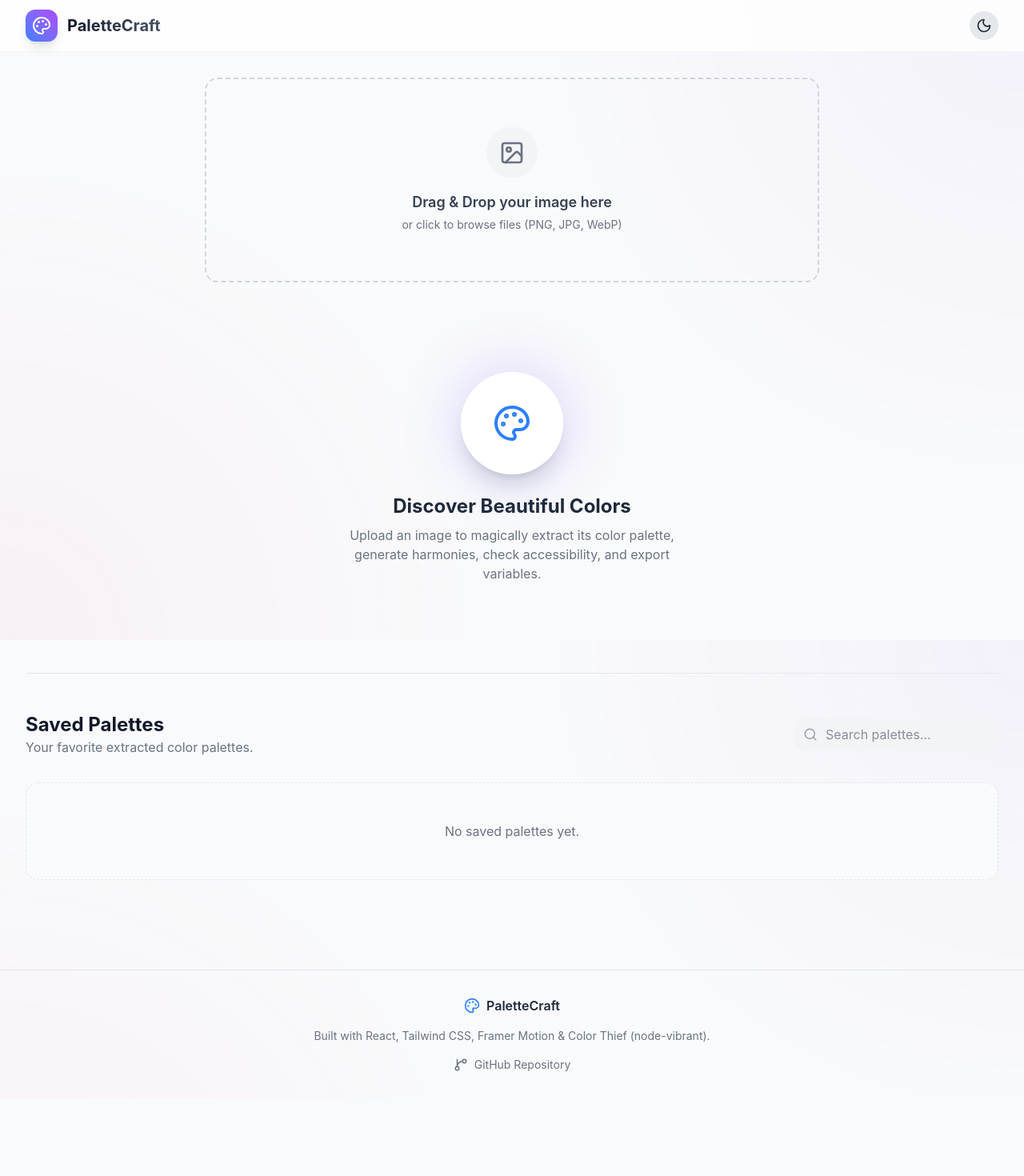
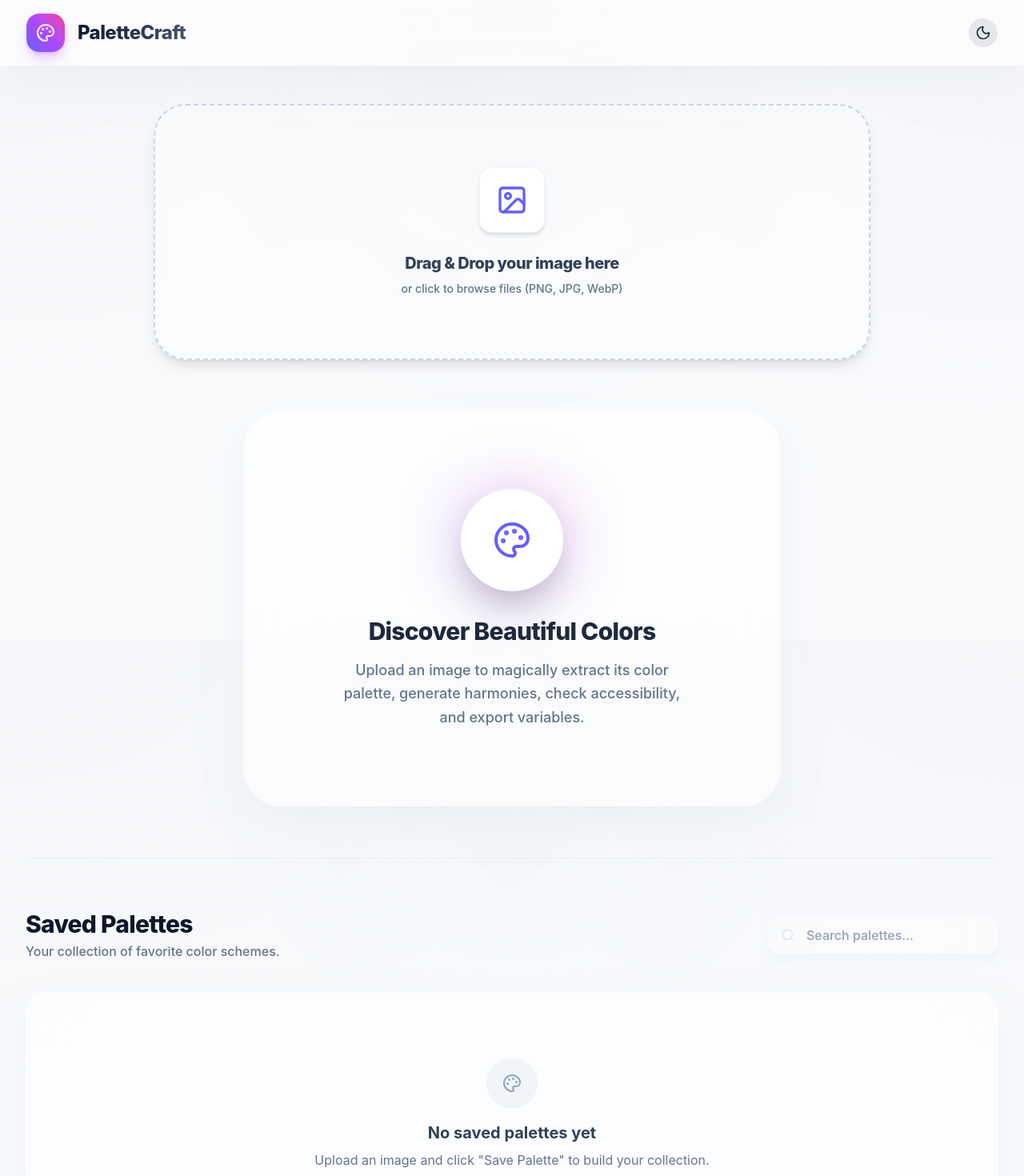
Before and after one commit to saanuvii/PaletteCraft, a React (Vite) app: page / in a window 1280 px wide. Shown: the top 1470 px of the page at 80% size. Before the commit the page ends 1373 px from the top, so only its background shows below. Built offline with nearby package versions, Linux system fonts and the light colour scheme.

Commit message:
feat: complete UI overhaul, fix localstorage, improve palette extraction

```diff
--- a/src/App.jsx
+++ b/src/App.jsx
@@ -29,7 +29,6 @@ function App() {
     setCurrentImage(imageSrc);
     const data = await extractColors(imageSrc, file);
     if (data) {
-      // Add to history
       const newEntry = {
         id: Date.now().toString(),
         name: `Palette ${new Date().toLocaleDateString()}`,
@@ -37,28 +36,28 @@ function App() {
         date: new Date().toISOString(),
         thumbnail: imageSrc
       };
-      setHistory(prev => [newEntry, ...prev].slice(0, 10)); // Keep last 10
+      setHistory(prev => [newEntry, ...prev].slice(0, 10));
     }
   };
 
   const toggleFavoritePalette = (paletteToSave) => {
     const exists = favorites.find(f => f.id === paletteToSave.id);
     if (exists) {
-      setFavorites(favorites.filter(f => f.id !== paletteToSave.id));
+      setFavorites(prev => prev.filter(f => f.id !== paletteToSave.id));
       toast.success("Removed from favorites");
     } else {
-      setFavorites([{ ...paletteToSave, id: Date.now().toString() }, ...favorites]);
+      setFavorites(prev => [{ ...paletteToSave, id: Date.now().toString() }, ...prev]);
       toast.success("Saved to favorites");
     }
   };
 
   const deleteFavorite = (id) => {
-    setFavorites(favorites.filter(f => f.id !== id));
+    setFavorites(prev => prev.filter(f => f.id !== id));
     toast.success("Deleted from favorites");
   };
 
   const renameFavorite = (id, newName) => {
-    setFavorites(favorites.map(f => f.id === id ? { ...f, name: newName } : f));
+    setFavorites(prev => prev.map(f => f.id === id ? { ...f, name: newName } : f));
   };
 
   const filteredFavorites = favorites.filter(f =>
@@ -67,17 +66,24 @@ function App() {
   );
 
   return (
-    <div className="min-h-screen transition-colors duration-200">
-      <Toaster position="bottom-right" />
+    <div className="min-h-screen transition-colors duration-300 font-sans">
+      <Toaster position="bottom-right" toastOptions={{
+        style: {
+          background: '#333',
+          color: '#fff',
+          borderRadius: '12px',
+          padding: '16px',
+        }
+      }} />
 
       {/* Header */}
-      <header className="sticky top-0 z-50 bg-white/80 dark:bg-gray-900/80 backdrop-blur-lg border-b border-gray-100 dark:border-gray-800">
-        <div className="max-w-7xl mx-auto px-4 sm:px-6 lg:px-8 h-16 flex items-center justify-between">
-          <div className="flex items-center gap-3">
-            <div className="w-10 h-10 bg-gradient-to-tr from-blue-500 to-purple-500 rounded-xl flex items-center justify-center text-white shadow-lg">
+      <header className="sticky top-0 z-50 glass-panel border-x-0 border-t-0 border-b border-white/20 dark:border-white/5 rounded-none shadow-sm">
+        <div className="max-w-7xl mx-auto px-4 sm:px-6 lg:px-8 h-20 flex items-center justify-between">
+          <div className="flex items-center gap-4">
+            <div className="w-12 h-12 bg-gradient-to-tr from-indigo-500 via-purple-500 to-pink-500 rounded-2xl flex items-center justify-center text-white shadow-lg shadow-purple-500/30">
               <Palette size={24} />
             </div>
-            <h1 className="text-xl font-bold bg-clip-text text-transparent bg-gradient-to-r from-gray-900 to-gray-600 dark:from-white dark:to-gray-300">
+            <h1 className="text-2xl font-extrabold tracking-tight bg-clip-text text-transparent bg-gradient-to-r from-slate-900 to-slate-600 dark:from-white dark:to-slate-300">
               PaletteCraft
             </h1>
           </div>
@@ -85,17 +91,20 @@ function App() {
         </div>
       </header>
 
-      <main className="max-w-7xl mx-auto px-4 sm:px-6 lg:px-8 py-8 space-y-12">
+      <main className="max-w-7xl mx-auto px-4 sm:px-6 lg:px-8 py-12 space-y-16">
         {/* Upload Section */}
-        <section className="max-w-3xl mx-auto">
+        <section className="max-w-4xl mx-auto">
           <ImageUploader onImageUpload={handleImageUpload} currentImage={currentImage} />
           {isExtracting && (
-            <div className="mt-4 text-center text-gray-500 flex items-center justify-center gap-2">
-              <div className="w-4 h-4 rounded-full border-2 border-blue-500 border-t-transparent animate-spin"></div>
-              Extracting colors...
-            </div>
+            <motion.div
+              initial={{ opacity: 0, y: 10 }} animate={{ opacity: 1, y: 0 }}
+              className="mt-6 text-center text-slate-600 dark:text-slate-400 flex items-center justify-center gap-3 font-medium"
+            >
+              <div className="w-5 h-5 rounded-full border-2 border-indigo-500 border-t-transparent animate-spin"></div>
+              Analyzing pixels & extracting palette...
+            </motion.div>
           )}
-          {error && <div className="mt-4 text-center text-red-500">{error}</div>}
+          {error && <div className="mt-6 text-center text-red-500 font-medium bg-red-50 dark:bg-red-900/20 py-3 rounded-xl">{error}</div>}
         </section>
 
         <AnimatePresence mode="wait">
@@ -107,10 +116,15 @@ function App() {
               initial={{ opacity: 0, y: 20 }}
               animate={{ opacity: 1, y: 0 }}
               exit={{ opacity: 0, y: -20 }}
-              className="space-y-12"
+              transition={{ duration: 0.5, ease: "easeOut" }}
+              className="space-y-16"
             >
               {/* Top Bar Actions */}
-              <div className="flex justify-end mb-4">
+              <div className="flex justify-between items-end border-b border-slate-200/50 dark:border-slate-800 pb-4">
+                <div>
+                  <h2 className="text-3xl font-extrabold text-slate-900 dark:text-white tracking-tight">Extracted Palette</h2>
+                  <p className="text-slate-500 dark:text-slate-400 mt-1 font-medium">The dominant and vibrant colors discovered in your image.</p>
+                </div>
                 <button
                   onClick={() => toggleFavoritePalette({
                     name: `Palette ${new Date().toLocaleDateString()}`,
@@ -118,7 +132,7 @@ function App() {
                     date: new Date().toISOString(),
                     thumbnail: currentImage
                   })}
-                  className="flex items-center gap-2 px-4 py-2 bg-gray-900 dark:bg-white text-white dark:text-gray-900 rounded-lg hover:bg-gray-800 dark:hover:bg-gray-100 transition-colors font-medium shadow-sm"
+                  className="flex items-center gap-2 px-6 py-2.5 bg-slate-900 dark:bg-white text-white dark:text-slate-900 rounded-xl hover:scale-105 transition-all font-bold shadow-xl shadow-slate-900/20 dark:shadow-white/10"
                 >
                   Save Palette
                 </button>
@@ -126,10 +140,6 @@ function App() {
 
               {/* Extracted Colors Grid */}
               <section>
-                <div className="mb-8">
-                  <h2 className="text-2xl font-bold text-gray-900 dark:text-white mb-2">Extracted Palette</h2>
-                  <p className="text-gray-500 dark:text-gray-400">The most prominent colors found in your image.</p>
-                </div>
                 <PaletteGrid colors={extractedData.palette} />
               </section>
 
@@ -153,36 +163,40 @@ function App() {
           ) : null}
         </AnimatePresence>
 
-        {/* Saved & History Section */}
-        <section className="pt-12 border-t border-gray-200 dark:border-gray-800">
-          <div className="flex flex-col md:flex-row justify-between items-start md:items-center mb-8 gap-4">
+        {/* Saved Palettes Section */}
+        <section className="pt-16 border-t border-slate-200/50 dark:border-slate-800">
+          <div className="flex flex-col md:flex-row justify-between items-start md:items-center mb-10 gap-6">
             <div>
-              <h2 className="text-2xl font-bold text-gray-900 dark:text-white">Saved Palettes</h2>
-              <p className="text-gray-500 dark:text-gray-400">Your favorite extracted color palettes.</p>
+              <h2 className="text-3xl font-extrabold text-slate-900 dark:text-white tracking-tight">Saved Palettes</h2>
+              <p className="text-slate-500 dark:text-slate-400 mt-1 font-medium">Your collection of favorite color schemes.</p>
             </div>
-            <div className="relative w-full md:w-64">
-              <Search className="absolute left-3 top-1/2 -translate-y-1/2 text-gray-400" size={18} />
+            <div className="relative w-full md:w-72">
+              <Search className="absolute left-4 top-1/2 -translate-y-1/2 text-slate-400" size={18} />
               <input
                 type="text"
                 placeholder="Search palettes..."
                 value={searchQuery}
                 onChange={(e) => setSearchQuery(e.target.value)}
-                className="w-full pl-10 pr-4 py-2 bg-gray-100 dark:bg-gray-800 border-none rounded-xl focus:ring-2 focus:ring-blue-500 outline-none text-gray-800 dark:text-gray-200"
+                className="w-full pl-12 pr-4 py-3 glass-card border-none rounded-2xl focus:ring-2 focus:ring-indigo-500 outline-none text-slate-800 dark:text-slate-200 placeholder-slate-400 font-medium"
               />
             </div>
           </div>
 
           {favorites.length === 0 ? (
-            <div className="text-center py-12 bg-gray-50 dark:bg-gray-800/50 rounded-2xl border border-dashed border-gray-200 dark:border-gray-700">
-              <p className="text-gray-500 dark:text-gray-400">No saved palettes yet.</p>
+            <div className="text-center py-20 glass-panel border-dashed rounded-3xl">
+              <div className="w-16 h-16 bg-slate-100 dark:bg-slate-800 rounded-full flex items-center justify-center mx-auto mb-4">
+                <Palette size={24} className="text-slate-400" />
+              </div>
+              <h3 className="text-xl font-bold text-slate-700 dark:text-slate-300 mb-2">No saved palettes yet</h3>
+              <p className="text-slate-500 dark:text-slate-400">Upload an image and click "Save Palette" to build your collection.</p>
             </div>
           ) : (
-            <div className="grid grid-cols-1 md:grid-cols-2 lg:grid-cols-3 gap-6">
+            <div className="grid grid-cols-1 md:grid-cols-2 lg:grid-cols-3 gap-8">
               {filteredFavorites.map((fav) => (
-                <div key={fav.id} className="bg-white dark:bg-gray-800 rounded-2xl p-4 shadow-sm border border-gray-100 dark:border-gray-700 flex flex-col gap-4">
+                <div key={fav.id} className="glass-panel rounded-3xl p-5 flex flex-col gap-5 hover:shadow-2xl transition-all duration-300 group/card">
                   <div className="flex gap-4 items-center">
                     {fav.thumbnail && (
-                      <div className="w-16 h-16 rounded-lg overflow-hidden shrink-0 border border-gray-100 dark:border-gray-700">
+                      <div className="w-16 h-16 rounded-2xl overflow-hidden shrink-0 border border-slate-200 dark:border-slate-700 shadow-inner">
                         <img src={fav.thumbnail} alt="Thumbnail" className="w-full h-full object-cover" />
                       </div>
                     )}
@@ -192,17 +206,17 @@ function App() {
                           type="text"
                           value={fav.name}
                           onChange={(e) => renameFavorite(fav.id, e.target.value)}
-                          className="bg-transparent font-semibold text-gray-800 dark:text-gray-100 outline-none focus:border-b border-blue-500 w-full truncate"
+                          className="bg-transparent font-bold text-slate-800 dark:text-slate-100 outline-none border-b border-transparent focus:border-indigo-500 w-full truncate transition-colors"
                         />
-                        <Edit2 size={14} className="text-gray-400 opacity-0 group-hover:opacity-100 transition-opacity shrink-0" />
+                        <Edit2 size={14} className="text-slate-400 opacity-0 group-hover:opacity-100 transition-opacity shrink-0" />
                       </div>
-                      <p className="text-xs text-gray-500">{new Date(fav.date).toLocaleDateString()}</p>
+                      <p className="text-xs text-slate-500 font-medium mt-1">{new Date(fav.date).toLocaleDateString()}</p>
                     </div>
-                    <button onClick={() => deleteFavorite(fav.id)} className="p-2 text-gray-400 hover:text-red-500 transition-colors">
+                    <button onClick={() => deleteFavorite(fav.id)} className="p-2.5 bg-slate-100 dark:bg-slate-800 rounded-xl text-slate-400 hover:text-red-500 hover:bg-red-50 dark:hover:bg-red-900/30 transition-all opacity-0 group-hover/card:opacity-100">
                       <Trash2 size={18} />
                     </button>
                   </div>
-                  <div className="flex h-12 rounded-lg overflow-hidden shadow-inner">
+                  <div className="flex h-16 rounded-2xl overflow-hidden shadow-inner border border-white/20 dark:border-white/5">
                     {fav.colors.slice(0, 6).map((c, i) => (
                       <div key={i} className="flex-1" style={{ backgroundColor: c }}></div>
                     ))}
@@ -215,17 +229,19 @@ function App() {
 
       </main>
 
-      <footer className="mt-20 py-8 border-t border-gray-200 dark:border-gray-800">
-        <div className="max-w-7xl mx-auto px-4 text-center flex flex-col items-center gap-4 text-gray-500 dark:text-gray-400">
-          <div className="flex items-center gap-2">
-            <Palette size={20} className="text-blue-500" />
-            <span className="font-semibold text-gray-800 dark:text-gray-200">PaletteCraft</span>
+      <footer className="mt-24 py-12 border-t border-slate-200/50 dark:border-slate-800 bg-white/30 dark:bg-slate-900/30 backdrop-blur-md">
+        <div className="max-w-7xl mx-auto px-4 text-center flex flex-col items-center gap-6 text-slate-500 dark:text-slate-400">
+          <div className="flex items-center gap-3">
+            <div className="w-8 h-8 bg-gradient-to-tr from-indigo-500 to-purple-500 rounded-lg flex items-center justify-center text-white">
+              <Palette size={16} />
+            </div>
+            <span className="font-bold text-lg text-slate-800 dark:text-slate-200 tracking-tight">PaletteCraft</span>
           </div>
-          <p className="text-sm">
-            Built with React, Tailwind CSS, Framer Motion & Color Thief (node-vibrant).
+          <p className="text-sm font-medium">
+            Built with React, Tailwind CSS V4 & Framer Motion.
           </p>
-          <a href="#" className="flex items-center gap-2 text-sm hover:text-gray-800 dark:hover:text-gray-200 transition-colors">
-            <GitBranch size={18} /> GitHub Repository
+          <a href="#" className="flex items-center gap-2 text-sm font-bold px-4 py-2 bg-slate-100 dark:bg-slate-800 rounded-full hover:bg-slate-200 dark:hover:bg-slate-700 transition-colors text-slate-700 dark:text-slate-300">
+            <GitBranch size={16} /> GitHub Repository
           </a>
         </div>
       </footer>
--- a/src/components/EmptyState.jsx
+++ b/src/components/EmptyState.jsx
@@ -5,20 +5,20 @@ import { Palette } from 'lucide-react';
 export function EmptyState() {
   return (
     <motion.div
-      initial={{ opacity: 0, y: 20 }}
-      animate={{ opacity: 1, y: 0 }}
-      className="flex flex-col items-center justify-center py-16 text-center"
+      initial={{ opacity: 0, scale: 0.95 }}
+      animate={{ opacity: 1, scale: 1 }}
+      className="flex flex-col items-center justify-center py-24 text-center max-w-2xl mx-auto glass-panel rounded-[3rem]"
     >
-      <div className="relative w-32 h-32 mb-6">
-        <div className="absolute inset-0 bg-gradient-to-tr from-blue-500 to-purple-500 rounded-full blur-2xl opacity-20 animate-pulse"></div>
-        <div className="relative flex items-center justify-center w-full h-full bg-white dark:bg-gray-800 rounded-full shadow-xl">
-          <Palette size={48} className="text-blue-500 dark:text-blue-400" />
+      <div className="relative w-32 h-32 mb-8 group">
+        <div className="absolute inset-0 bg-gradient-to-tr from-indigo-500 via-purple-500 to-pink-500 rounded-full blur-2xl opacity-30 group-hover:opacity-50 transition-opacity duration-500 animate-pulse"></div>
+        <div className="relative flex items-center justify-center w-full h-full bg-white dark:bg-slate-800 rounded-full shadow-2xl border border-white/50 dark:border-white/10">
+          <Palette size={48} className="text-indigo-500 dark:text-indigo-400" />
         </div>
       </div>
-      <h2 className="text-2xl font-bold text-gray-800 dark:text-gray-100 mb-2">
+      <h2 className="text-3xl font-extrabold text-slate-800 dark:text-slate-100 mb-4 tracking-tight">
         Discover Beautiful Colors
       </h2>
-      <p className="text-gray-500 dark:text-gray-400 max-w-md">
+      <p className="text-slate-500 dark:text-slate-400 max-w-md text-lg font-medium leading-relaxed">
         Upload an image to magically extract its color palette, generate harmonies, check accessibility, and export variables.
       </p>
     </motion.div>
--- a/src/components/ImageUploader.jsx
+++ b/src/components/ImageUploader.jsx
@@ -42,10 +42,10 @@ export function ImageUploader({ onImageUpload, currentImage }) {
     <div
       className={twMerge(
         clsx(
-          "relative flex flex-col items-center justify-center w-full h-64 border-2 border-dashed rounded-2xl transition-all duration-300 ease-in-out group cursor-pointer overflow-hidden",
+          "relative flex flex-col items-center justify-center w-full h-80 border-2 border-dashed rounded-[2.5rem] transition-all duration-300 ease-in-out group cursor-pointer overflow-hidden backdrop-blur-md shadow-lg",
           isDragging
-            ? "border-blue-500 bg-blue-50 dark:bg-blue-900/20"
-            : "border-gray-300 dark:border-gray-700 hover:border-gray-400 dark:hover:border-gray-500 hover:bg-gray-50 dark:hover:bg-gray-800/50"
+            ? "border-indigo-500 bg-indigo-50/50 dark:bg-indigo-900/20 shadow-indigo-500/20"
+            : "border-slate-300 dark:border-slate-700 hover:border-indigo-400 dark:hover:border-indigo-500 bg-white/40 dark:bg-slate-800/40 hover:bg-white/60 dark:hover:bg-slate-800/60"
         )
       )}
       onDragOver={handleDragOver}
@@ -60,28 +60,28 @@ export function ImageUploader({ onImageUpload, currentImage }) {
       />
 
       {currentImage ? (
-        <div className="absolute inset-0 w-full h-full">
+        <div className="absolute inset-0 w-full h-full p-4">
           <img
             src={currentImage}
             alt="Uploaded preview"
-            className="w-full h-full object-contain p-2"
+            className="w-full h-full object-contain drop-shadow-xl rounded-2xl"
           />
-          <div className="absolute inset-0 bg-black/40 opacity-0 group-hover:opacity-100 transition-opacity flex items-center justify-center text-white backdrop-blur-sm z-0">
-            <div className="flex items-center space-x-2">
+          <div className="absolute inset-4 rounded-2xl bg-black/50 opacity-0 group-hover:opacity-100 transition-opacity duration-300 flex items-center justify-center text-white backdrop-blur-sm z-0">
+            <div className="flex items-center space-x-3 bg-white/20 px-6 py-3 rounded-xl backdrop-blur-md">
               <UploadCloud size={24} />
-              <span className="font-medium">Replace Image</span>
+              <span className="font-bold tracking-wide">Replace Image</span>
             </div>
           </div>
         </div>
       ) : (
-        <div className="flex flex-col items-center text-center p-6 z-0 pointer-events-none">
-          <div className="p-4 bg-gray-100 dark:bg-gray-800 rounded-full mb-4 group-hover:scale-110 transition-transform">
-            <ImageIcon size={32} className="text-gray-500 dark:text-gray-400" />
+        <div className="flex flex-col items-center text-center p-8 z-0 pointer-events-none">
+          <div className="p-5 bg-white dark:bg-slate-800 rounded-2xl mb-6 shadow-md border border-slate-100 dark:border-slate-700 group-hover:scale-110 group-hover:-translate-y-2 transition-all duration-300">
+            <ImageIcon size={40} className="text-indigo-500 dark:text-indigo-400" />
           </div>
-          <p className="text-lg font-semibold text-gray-700 dark:text-gray-300 mb-1">
+          <p className="text-xl font-extrabold text-slate-700 dark:text-slate-200 mb-2 tracking-tight">
             Drag & Drop your image here
           </p>
-          <p className="text-sm text-gray-500 dark:text-gray-400">
+          <p className="text-sm font-medium text-slate-500 dark:text-slate-400">
             or click to browse files (PNG, JPG, WebP)
           </p>
         </div>
--- a/src/components/PaletteGrid.jsx
+++ b/src/components/PaletteGrid.jsx
@@ -6,8 +6,8 @@ export function PaletteGrid({ colors, title }) {
 
   return (
     <div className="space-y-4">
-      {title && <h3 className="text-xl font-semibold text-gray-800 dark:text-gray-100">{title}</h3>}
-      <div className="grid grid-cols-2 md:grid-cols-3 lg:grid-cols-6 gap-4">
+      {title && <h3 className="text-xl font-bold text-slate-800 dark:text-slate-100 mb-4">{title}</h3>}
+      <div className="grid grid-cols-2 md:grid-cols-3 lg:grid-cols-4 xl:grid-cols-6 gap-6">
         {colors.map((hex, i) => (
           <ColorCard key={`${hex}-${i}`} hex={hex} />
         ))}
--- a/src/hooks/useLocalStorage.js
+++ b/src/hooks/useLocalStorage.js
@@ -1,7 +1,12 @@
 import { useState, useEffect } from 'react';
 
 export function useLocalStorage(key, initialValue) {
+  // Use a lazy initializer for state to avoid hydration mismatch
+  // but ensure we read from localStorage correctly.
   const [storedValue, setStoredValue] = useState(() => {
+    if (typeof window === 'undefined') {
+      return initialValue;
+    }
     try {
       const item = window.localStorage.getItem(key);
       return item ? JSON.parse(item) : initialValue;
--- a/src/index.css
+++ b/src/index.css
@@ -7,25 +7,39 @@
 
 @theme {
   --font-sans: 'Inter', system-ui, sans-serif;
-  --color-primary: #8b5cf6;
-  --color-secondary: #ec4899;
 }
 
 body {
-  background-image: radial-gradient(circle at top right, rgba(139, 92, 246, 0.05) 0%, transparent 40%),
-                    radial-gradient(circle at bottom left, rgba(236, 72, 153, 0.05) 0%, transparent 40%);
+  background-color: #f8fafc;
+  background-image:
+    radial-gradient(at 0% 0%, hsla(253,16%,7%,0.02) 0, transparent 50%),
+    radial-gradient(at 50% 0%, hsla(225,39%,30%,0.02) 0, transparent 50%),
+    radial-gradient(at 100% 0%, hsla(339,49%,30%,0.02) 0, transparent 50%);
   background-attachment: fixed;
+  color: #0f172a;
 }
 
 .dark body {
-  background-image: radial-gradient(circle at top right, rgba(139, 92, 246, 0.15) 0%, transparent 40%),
-                    radial-gradient(circle at bottom left, rgba(236, 72, 153, 0.15) 0%, transparent 40%);
+  background-color: #0f172a;
+  background-image:
+    radial-gradient(at 0% 0%, hsla(253,16%,7%,1) 0, transparent 50%),
+    radial-gradient(at 50% 0%, hsla(225,39%,30%,0.15) 0, transparent 50%),
+    radial-gradient(at 100% 0%, hsla(339,49%,30%,0.1) 0, transparent 50%);
+  color: #f8fafc;
 }
 
 .glass-panel {
-  @apply bg-white/70 dark:bg-gray-900/70 backdrop-blur-xl border border-white/50 dark:border-gray-700/50 shadow-xl shadow-gray-200/50 dark:shadow-black/20;
+  @apply bg-white/60 dark:bg-slate-900/60 backdrop-blur-2xl border border-white/40 dark:border-slate-700/50 shadow-2xl shadow-slate-200/50 dark:shadow-black/40;
 }
 
 .glass-card {
-  @apply bg-white/60 dark:bg-gray-800/60 backdrop-blur-md border border-white/40 dark:border-gray-700/40 shadow-lg shadow-gray-200/40 dark:shadow-black/20 hover:bg-white/80 dark:hover:bg-gray-800/80 transition-all duration-300;
+  @apply bg-white/40 dark:bg-slate-800/40 backdrop-blur-xl border border-white/40 dark:border-slate-700/50 shadow-lg shadow-slate-200/30 dark:shadow-black/20 hover:bg-white/60 dark:hover:bg-slate-800/60 transition-all duration-300;
 }
+
+.scrollbar-hide::-webkit-scrollbar {
+    display: none;
+}
+.scrollbar-hide {
+    -ms-overflow-style: none;
+    scrollbar-width: none;
+}
```
Also changed, not shown: src/hooks/useImageColorExtraction.js (+62 -44 lines).
